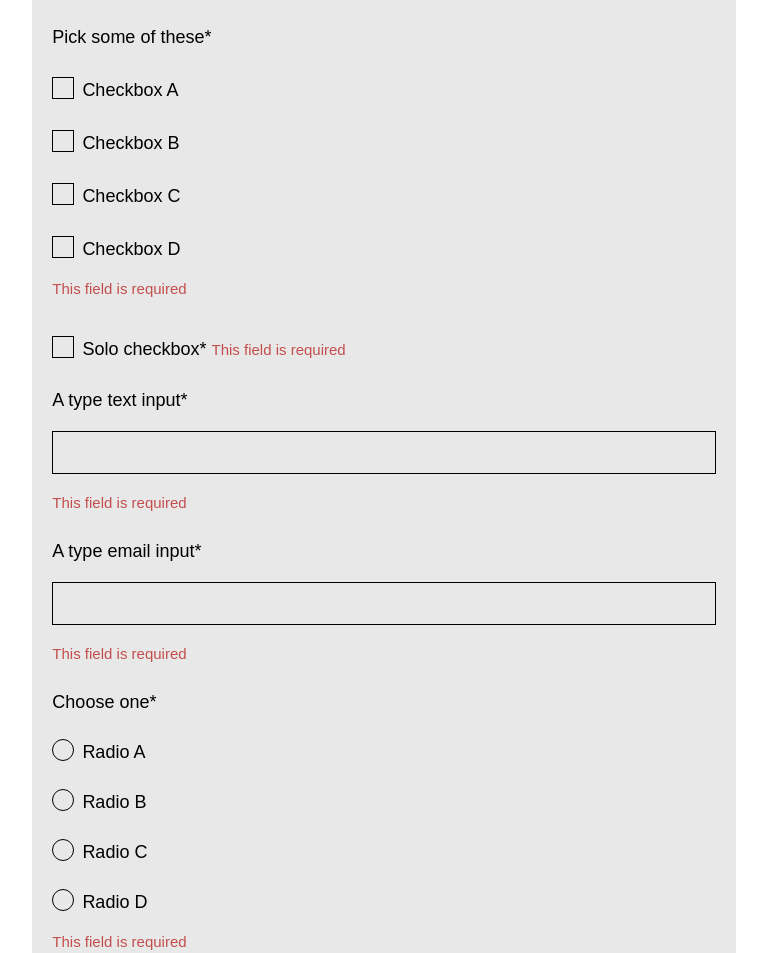
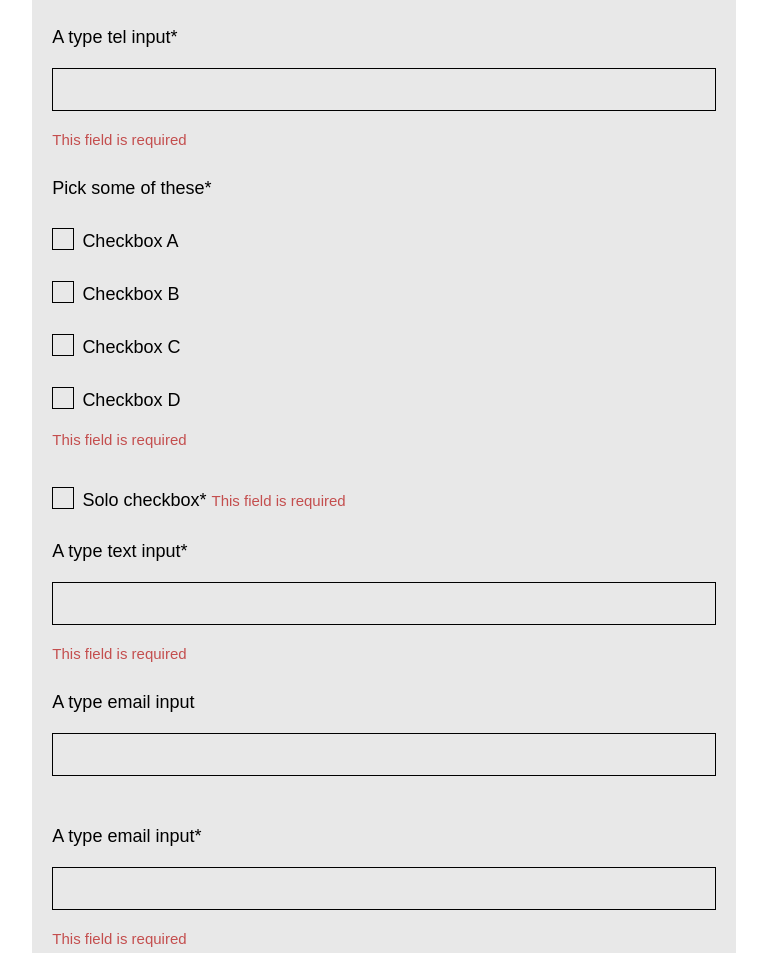
Before and after one commit to valdelaseras/c-form, a website: page index.html in a window 1280 px wide. Shown: the part 324-1277 px from the top of the page, without its empty margins (256-1023 px from the left). Drawn offline with Linux system fonts and the light colour scheme.

Commit message:
tel-input skeleton, update email validation to handle validity of input + value, required state etc.

```diff
--- a/index.html
+++ b/index.html
@@ -11,6 +11,7 @@
 
     <script src="./src/scripts/components/c-input-group.js" defer></script>
     <script src="./src/scripts/components/c-text-input.js" defer></script>
+    <script src="./src/scripts/components/c-tel-input.js" defer></script>
     <script src="./src/scripts/components/c-email-input.js" defer></script>
     <script src="./src/scripts/components/c-checkbox.js" defer></script>
     <script src="./src/scripts/components/c-radio.js" defer></script>
@@ -29,6 +30,16 @@
                         </header>
                         <section class="form-section">
                             <h3 class="form-section-title">Form section title</h3>
+                            <c-tel-input class="form-question">
+                                <label for="tel-input-demo">
+                                    A type tel input
+                                </label>
+                                <input type="tel"
+                                       tabindex="0"
+                                       class="theme-secondary bordered"
+                                       required
+                                       id="tel-input-demo"/>
+                            </c-tel-input>
                             <c-input-group class="form-question"
                                            data-name="checkbox-group-demo"
                                            data-required>
@@ -103,9 +114,17 @@
                                     A type email input
                                 </label>
                                 <input type="email"
+                                       class="theme-secondary bordered"
+                                       id="email-input-demo"/>
+                            </c-email-input>
+                            <c-email-input class="form-question">
+                                <label for="required-email-input-demo">
+                                    A type email input
+                                </label>
+                                <input type="email"
                                        required
                                        class="theme-secondary bordered"
-                                       id="email-input-demo"/>
+                                       id="required-email-input-demo"/>
                             </c-email-input>
                             <c-input-group class="form-question"
                                            data-name="radio-group-demo"
--- a/src/scripts/components/c-email-input.js
+++ b/src/scripts/components/c-email-input.js
@@ -6,14 +6,6 @@
 
         this.requiredFieldHelperText = 'This field is required';
         this.invalidFieldHelperText = 'Please use a valid email address';
-    }
-
-
-    /**
-     * connectedCallback
-     */
-    connectedCallback() {
-        super.connectedCallback();
     }
 
 
@@ -29,16 +21,25 @@
      * add and remove the custom 'data-valid' attribute
      */
     updateIsValid() {
-        if (this.querySelector('input[type="email"]').value) {
-            if (this.querySelector('input[type="email"]').validity.valid ) {
-                this.setAttribute('data-valid', '');
-            } else {
+        const input = this.querySelector('input[type="email"]');
+        const isValid = input.validity.valid;
+        const hasValue = input.value;
+
+        if (this.isRequired) {
+            if (!hasValue) {
+                this.removeAttribute('data-valid');
+                super.setHelperText('error', this.requiredFieldHelperText);
+            } else if (!isValid) {
                 this.removeAttribute('data-valid');
                 super.setHelperText('error', this.invalidFieldHelperText);
+            } else {
+                this.setAttribute('data-valid', '');
             }
+        } else if (hasValue && !isValid) {
+            this.removeAttribute('data-valid');
+            super.setHelperText('error', this.invalidFieldHelperText);
         } else {
-            this.removeAttribute('data-valid');
-            super.setHelperText('error', this.requiredFieldHelperText);
+            this.setAttribute('data-valid', '');
         }
     }
 }
--- a/src/scripts/components/c-input-group.js
+++ b/src/scripts/components/c-input-group.js
@@ -61,6 +61,7 @@ class CInputGroup extends CFormQuestion {
         // if the form group is required...
         if (this.isRequired){
             // ...at least one selection must have been made, so this.checkedInputs.length will have to be true
+            // whether they are checkboxes or radios
             if (this.checkedInputs.length) {
                 this.setAttribute('data-valid', '');
             } else {
--- a/src/scripts/components/c-radio.js
+++ b/src/scripts/components/c-radio.js
@@ -3,7 +3,15 @@
         super();
     }
 
-    // @todo
+    // @todo: a radio will always? be in a group so think this component through carefully
+
+    updateIsValid(){
+        console.log('todo: isvalid');
+    }
+
+    handleKeyup(){
+        console.log('todo: handlekeyup');
+    }
 }
 
 customElements.define('c-radio', CRadio);
--- /dev/null
+++ b/src/scripts/components/c-tel-input.js
@@ -0,0 +1,31 @@
+class CTelInput extends CFormQuestion {
+    constructor() {
+        super();
+    }
+
+
+    /**
+     * handle key up events
+     * */
+    handleKeyup(){
+        this.updateIsValid();
+    }
+
+
+    /**
+     * Add and remove the custom 'data-valid' attribute
+     */
+    updateIsValid() {
+        if (this.isRequired){
+            if (this.querySelector('input[type="tel"]').value) {
+                this.setAttribute('data-valid', '');
+            } else {
+                this.removeAttribute('data-valid')
+            }
+        } else {
+            this.setAttribute('data-valid', '');
+        }
+    }
+}
+
+customElements.define('c-tel-input', CTelInput);
```
